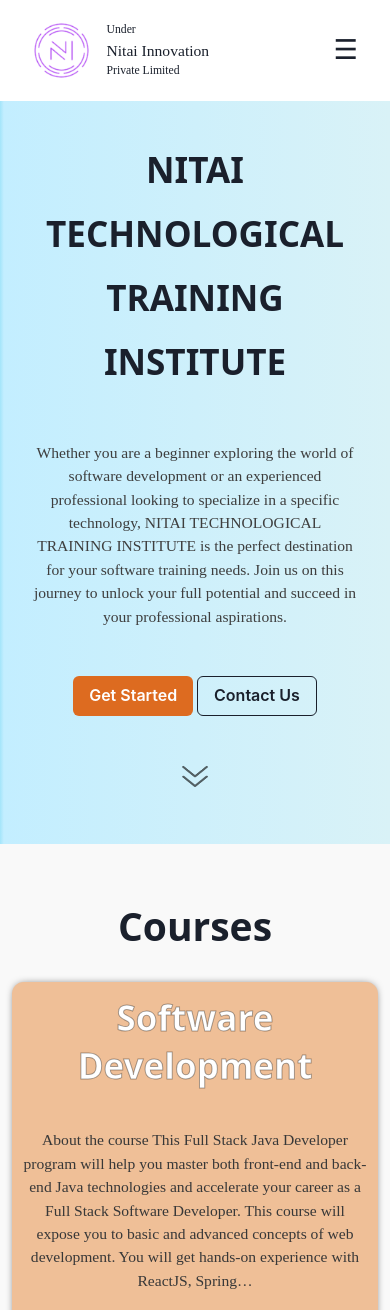
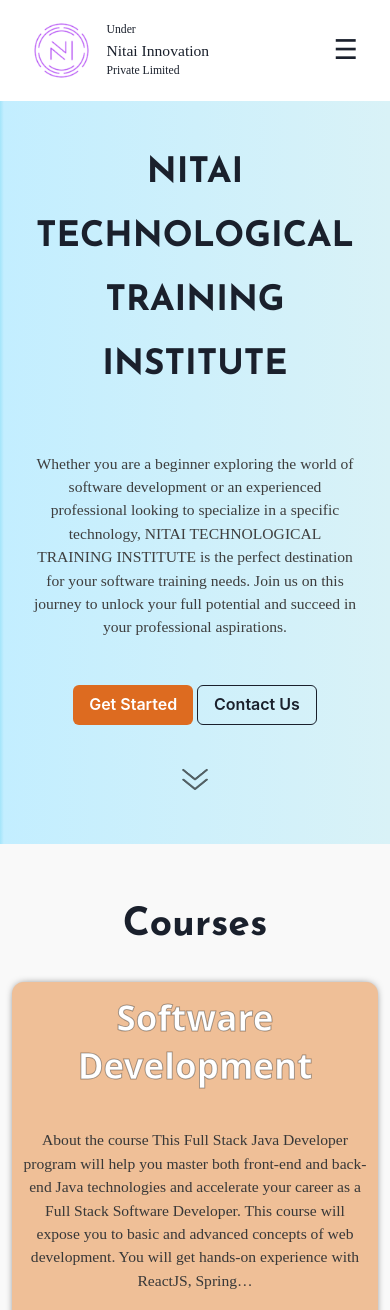
Before and after one commit to tejhagargi9/nitaitechnolabs, a Next.js app: page / in a window 390 px wide. Shown: the top 1310 px of the page. Built offline with nearby package versions, Linux system fonts and the light colour scheme.

Commit message:
minor changes

```diff
--- a/src/Styles/aboutus.css
+++ b/src/Styles/aboutus.css
@@ -11,6 +11,10 @@
   font-weight: bold;
   line-height: 4rem;
   text-align: center;
+  font-family: system-ui;
+  font-weight: bold;
+  font-family: "Josefin Sans", sans-serif;
+  font-optical-sizing: auto;
 }
 .aboutUsPara span{
   font-weight: bold;
--- a/src/Styles/contact.css
+++ b/src/Styles/contact.css
@@ -1,3 +1,6 @@
+.shadow-sm{
+   width: 100% !important;
+}
 @media screen and (max-width: 800px) {
    .headerContact{
     font-size: 10vw;
--- a/src/Styles/home.css
+++ b/src/Styles/home.css
@@ -1,3 +1,5 @@
+@import url('https://fonts.googleapis.com/css2?family=Josefin+Sans:ital,wght@0,100..700;1,100..700&display=swap');
+
 *{
   margin: 0;
   padding: 0;
@@ -19,17 +21,22 @@
   background: rgb(2,0,36);
   background: linear-gradient(90deg, rgba(2,0,36,1) 0%, rgba(0,190,255,1) 0%, rgba(145,216,240,1) 0%, rgba(163,229,250,1) 0%, rgba(195,238,255,1) 1%, rgba(217,242,247,1) 100%, rgba(205,240,252,1) 100%, rgba(0,164,225,1) 100%, rgba(2,38,80,1) 100%, rgba(5,38,113,1) 100%, rgba(9,9,121,1) 100%, rgba(7,58,154,1) 100%);
 }
-
 #heading{
   font-size: 4vw;
   font-family: system-ui;
   font-weight: bold;
   line-height: 4rem;
   width: 80%;
+  font-family: "Josefin Sans", sans-serif;
+  font-optical-sizing: auto;
+  font-weight: bold;
+  font-style: normal;
+  margin: 2vw 0;
   text-align: center;
 }
 
 #para{
+margin: 1vw 0;
   text-align: center;
   font-size: 1.7vw;
   font-family: cursive;
@@ -171,8 +178,11 @@
 }
 .aboutUsSection h1{
   font-size: 3vw;
+
   font-family: system-ui;
+
   font-weight: bold;
+  font-style: normal;
   line-height: 3rem;
 }
 
@@ -221,6 +231,10 @@
 #coursesHeading {
   font-size: 10vw;
   margin: 5vw 0;
+  font-family: system-ui;
+  font-weight: bold;
+  font-family: "Josefin Sans", sans-serif;
+  font-optical-sizing: auto;
 }
   .coursesSection {
     grid-template-columns: 1fr;
--- a/src/app/contact-us/page.jsx
+++ b/src/app/contact-us/page.jsx
@@ -3,7 +3,9 @@
   return (
     <div className="w-full max-w-6xl mx-auto py-12 px-4 sm:px-6 lg:px-8">
       <div className="space-y-6 text-center">
-        <h1 className="headerContact text-[4vw] font-bold text-[#28A9A9]">Contact Us</h1>
+        <h1 className="headerContact text-[4vw] font-bold text-[#28A9A9] ">
+          Contact Us
+        </h1>
       </div>
       <div className="contactContainer mt-[5vw]">
         <p className="descp text-3xl text-center text-muted-foreground">
@@ -82,7 +84,6 @@
           </div>
         </form>
       </div>
-
     </div>
   );
 }
```
Lines whose indentation alone changed are shown as unchanged.
